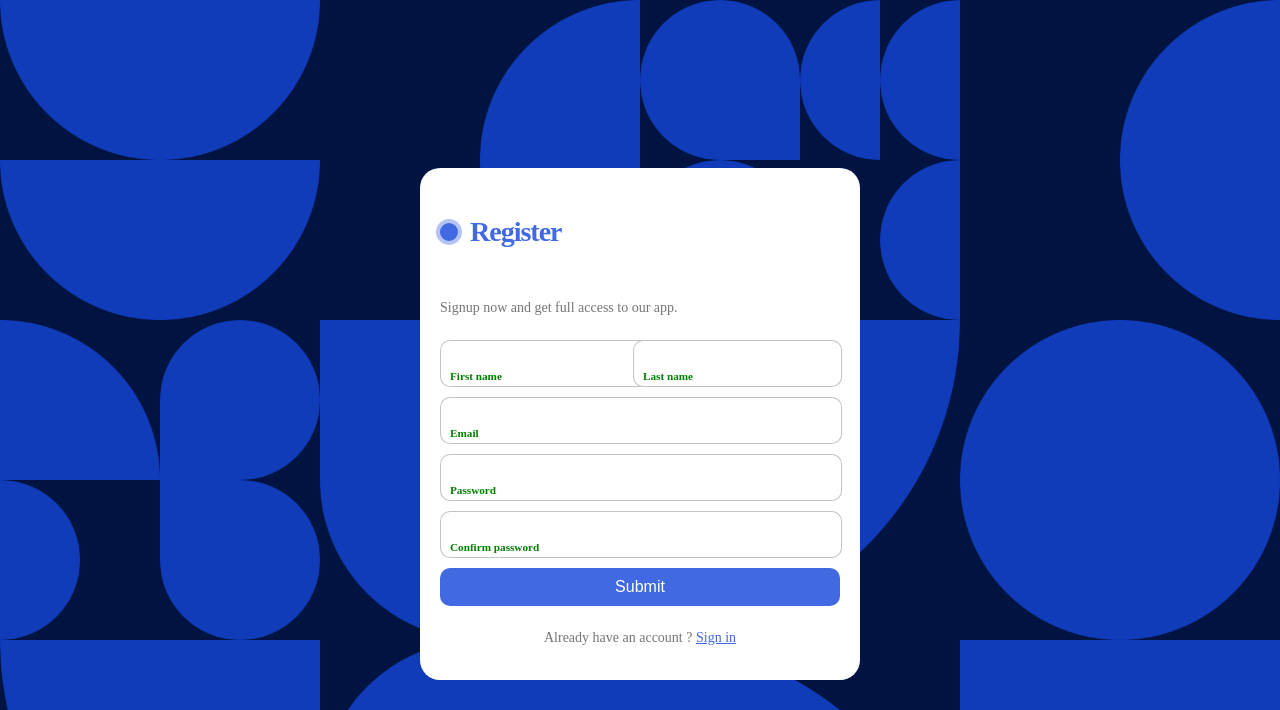
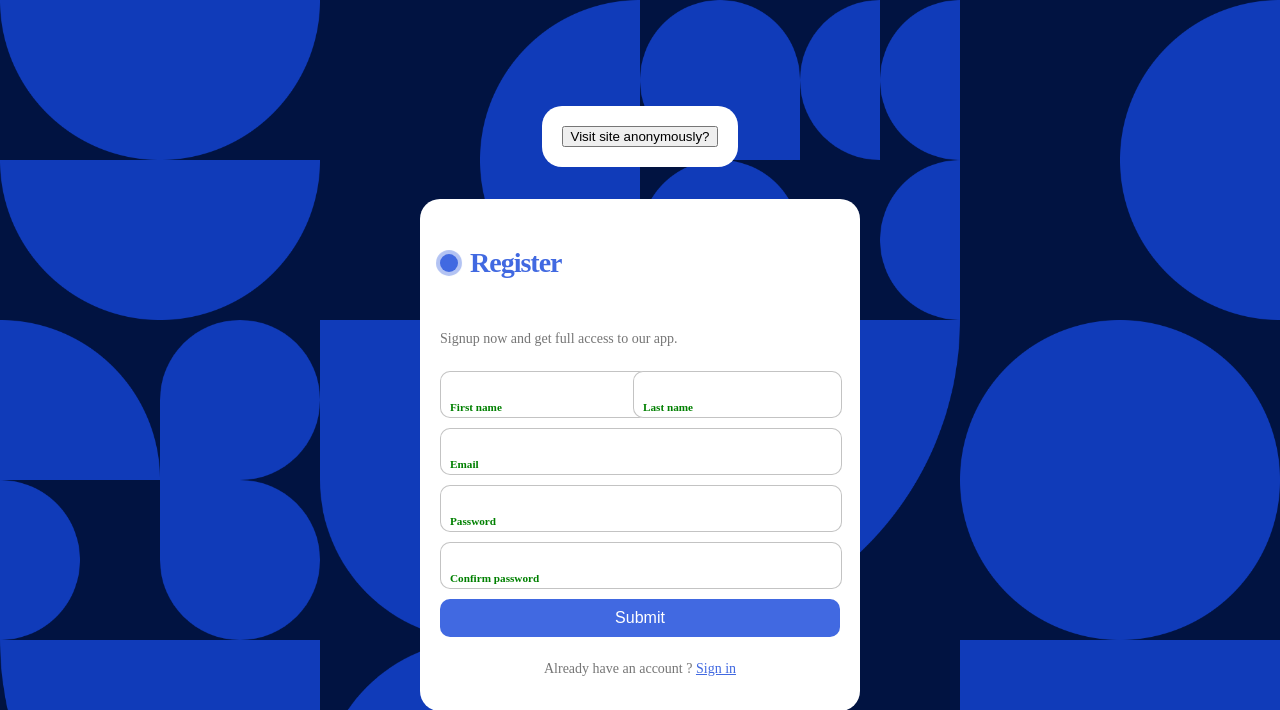
Before and after one commit to codedrian/PHPirates-Sailing-the-Seven-Seas-of-PHP-Mastery, a PHP site: page /sign_in.php in a window 1280 px wide. Shown: the top 710 px of the page. Run offline with PHP 8.4, Linux system fonts and the light colour scheme.

Commit message:
Add form for anonymous site visits

```diff
--- a/Blog Page/sign_in.php
+++ b/Blog Page/sign_in.php
@@ -19,6 +19,10 @@ unset($_SESSION["errors"]);
 
 <body>
     <main>
+        <form action="process.php" method="post" class="anonymous">
+            <input type="hidden" name="action" value="submit_anonymous_user">
+            <input type="submit" value="Visit site anonymously?">
+        </form>
         <ul>
         <?php
         if (!empty($errors)) :
@@ -60,7 +64,8 @@ unset($_SESSION["errors"]);
                 <span>Confirm password</span>
             </label>
             <input type="submit" class="submit">
-            <p class="signin">Already have an account ? <a href="log_in.php">Sign in</a> </p>
+            <p class="signin">Already have an account ? <a href="log_in.php">Sign in</a></p>
+
         </form>
     </main>
 </body>
```
